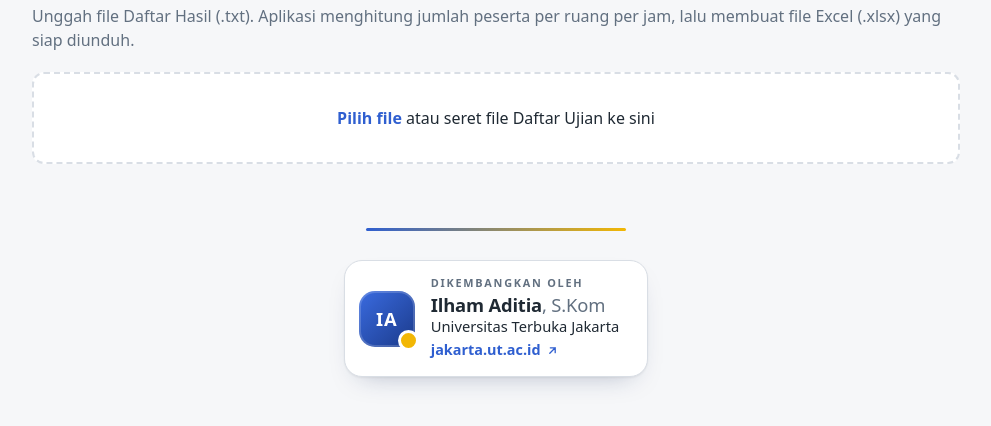
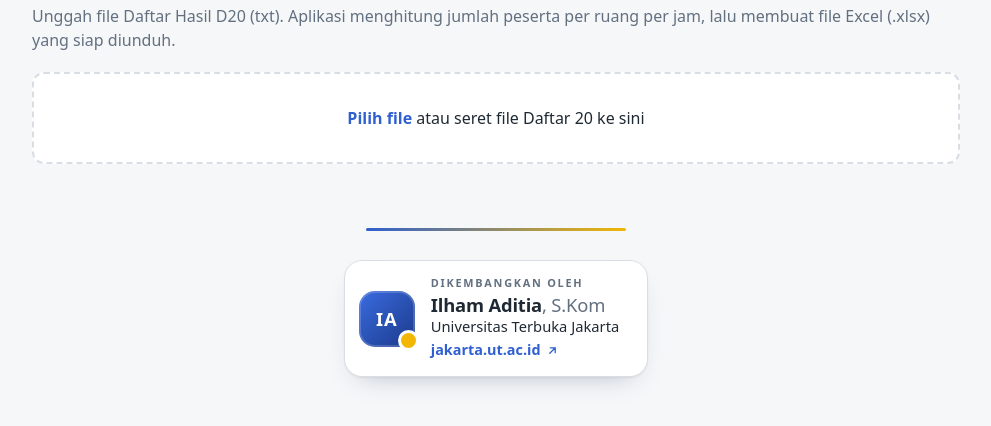
Before and after one commit to RabbitFlur/cekpeserta, a plain HTML site: page public/index.html in a window 1280 px wide. Shown: the part 62-488 px from the top of the page, without its empty margins (144-1135 px from the left). Drawn offline with Linux system fonts and the light colour scheme.

Commit message:
ubah file index

```diff
--- a/public/index.html
+++ b/public/index.html
@@ -87,11 +87,11 @@
 <body>
 <main>
   <h1>Rekap Jumlah Peserta Ujian</h1>
-  <p class="sub">Unggah file Daftar Hasil (.txt). Aplikasi menghitung jumlah peserta per ruang per jam, lalu membuat file Excel (.xlsx) yang siap diunduh.</p>
+  <p class="sub">Unggah file Daftar Hasil D20 (txt). Aplikasi menghitung jumlah peserta per ruang per jam, lalu membuat file Excel (.xlsx) yang siap diunduh.</p>
 
   <label class="drop" id="drop">
     <input type="file" id="berkas" accept=".txt,text/plain">
-    <div><strong>Pilih file</strong> atau seret file Daftar Ujian ke sini</div>
+    <div><strong>Pilih file</strong> atau seret file Daftar 20 ke sini</div>
   </label>
   <div class="status" id="status" role="status" aria-live="polite"></div>
 
```
